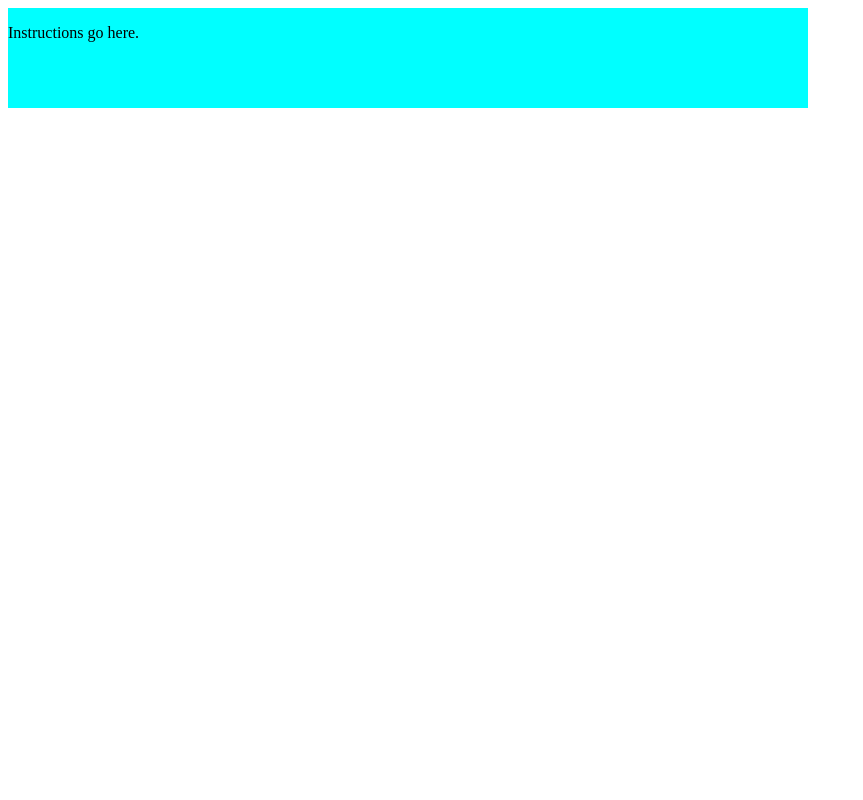
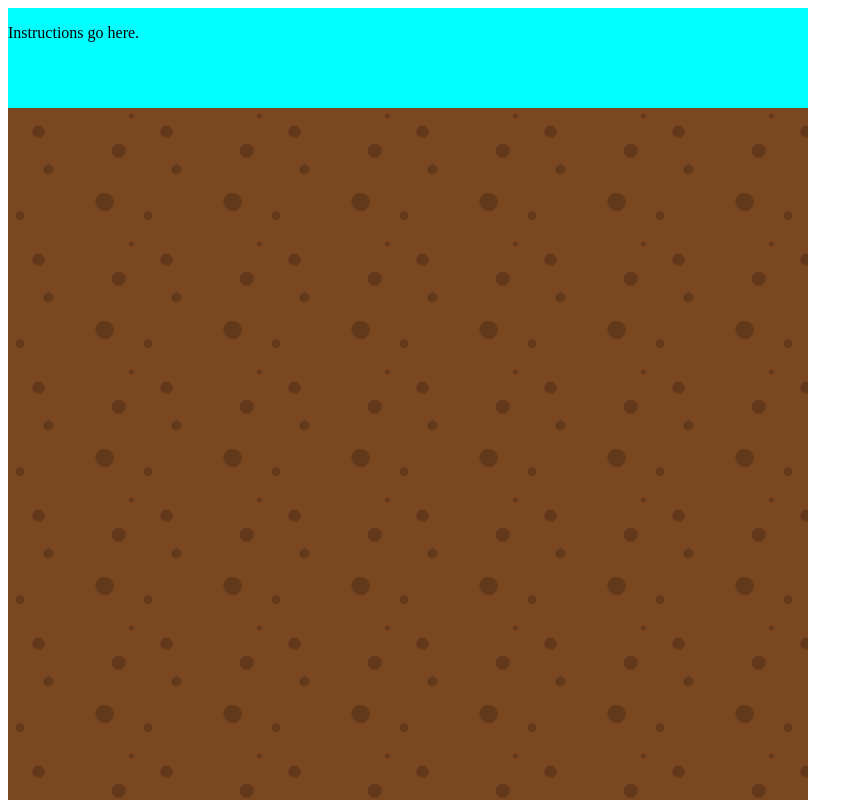
Before and after one commit to ari-anne/cpsc-349-week9, a plain HTML site: page index.html in a window 1280 px wide. Shown: the top 800 px of the page, without its empty margins (0-863 px from the left). Drawn offline with Linux system fonts and the light colour scheme.

Commit message:
Add files via upload

```diff
--- a/style.css
+++ b/style.css
@@ -6,22 +6,32 @@ body {
     display: grid;
     height: 1000px;
     width: 800px;
-    grid-template-columns: 1fr 1fr 1fr 1fr 1fr 1fr 1fr 1fr;
-    grid-template-rows: 1fr 1fr 1fr 1fr 1fr 1fr 1fr 1fr 1fr 1fr;
+    grid-template-columns: repeat(8, 1fr);
+      grid-template-rows: repeat(10, 1fr);
+      grid-template-areas:
+      "instructions instructions instructions instructions instructions instructions instructions instructions"
+      "board board board board board board board board"
+      "board board board board board board board board"
+      "board board board board board board board board"
+      "board board board board board board board board"
+      "board board board board board board board board"
+      "board board board board board board board board"
+      "board board board board board board board board"
+      "board board board board board board board board"
+      "controls controls controls controls controls controls controls controls";
 }
 
 .instructions {
-    grid-column: 1/9;
-    grid-row: 1;
     background-color: aqua;
+    grid-area: instructions;
 }
 
 .board {
-
+  background-image: url(./assets/5.png);
+  grid-area: board;
 }
 
 .controls {
-    grid-column: 1/9;
-    grid-row: 9;
     background-color: aqua;
+    grid-area: controls;
 }
```
